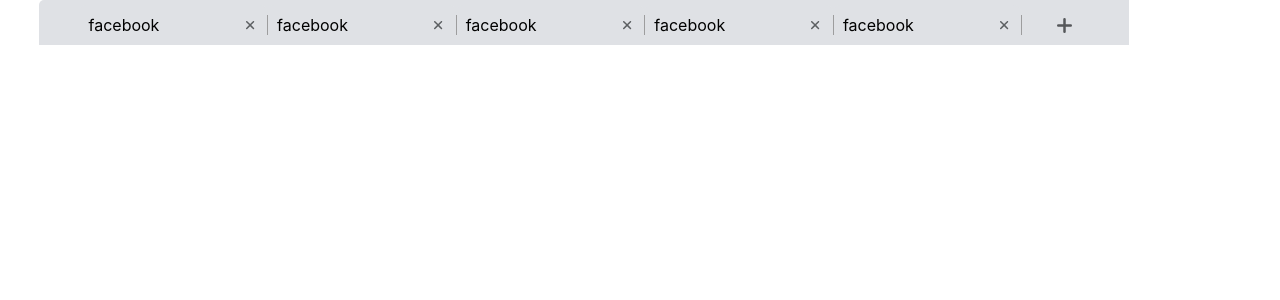
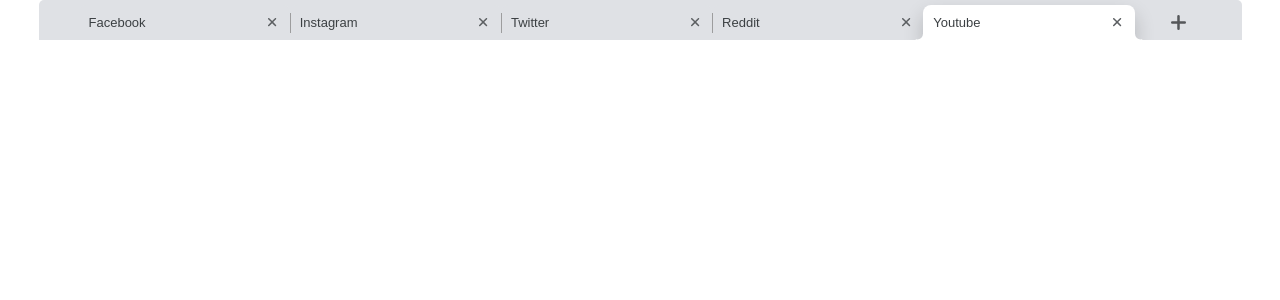
Before and after one commit to hamzaboularbah/styled-chrome-tabs, a React (Create React App) app: page / in a window 1280 px wide. Shown: the top 300 px of the page. Built offline with nearby package versions, Linux system fonts and the light colour scheme.

Commit message:
fixed remove tab issues and added some styles

```diff
--- a/src/App.js
+++ b/src/App.js
@@ -12,7 +12,6 @@
 
 `
 const TabBar = styled.ul`
-  width:1000px;
   margin: 0;
   list-style: none;
   background-color: #dfe1e5;
@@ -28,20 +27,26 @@
   background-color: #dfe1e5;
   padding: 10px 10px;
   border-radius: 8px 8px 0px 0px;
+  color: #3C4043;
+  text-transform: capitalize;
+  font-family : Arial, Helvetica, sans-serif;
+  font-size: 13px;
+  transition: .1s;
+
   ${props =>
     props.active
       ? css`
-        box-shadow: 0 10px 20px rgba(0,0,0,.5);
+        box-shadow: 0 10px 20px rgba(0,0,0,.2);
         background-color: #FFFFFF;
         z-index: 2;
         &::after, &::before {
           position: absolute;
           content: "";
           background: transparent;
-          width: 15px;
+          width: 23px;
           height: 15px;
           border-radius: 100%;
-          border-width: 10px;
+          border-width: 4px;
           top: 13px;
           border-style: solid;
         }
@@ -58,7 +63,7 @@
       `
       : css`
        &:hover {
-        background-color: rgba(169,169,169, 0.1);
+        background-color: rgba(255,255,255, 0.5);
         }
         &::after {
           content: "";
@@ -113,13 +118,13 @@
 `
 
 let App = () => {
+
   let _tabs = [
     { id: 1, name: 'facebook', active: false },
-    { id: 2, name: 'facebook', active: false },
-    { id: 3, name: 'facebook', active: false },
-    { id: 4, name: 'facebook', active: false },
-    { id: 5, name: 'facebook', active: false }
-
+    { id: 2, name: 'instagram', active: false },
+    { id: 3, name: 'twitter', active: false },
+    { id: 4, name: 'reddit', active: false },
+    { id: 5, name: 'youtube', active: true }
   ]
   let [tabs, setTabs] = useState(_tabs)
 
@@ -128,7 +133,7 @@
       return item.id > prev ? item.id + 1 : prev + 1
     }, 0)
   }
-  let handleClick = tabID => {
+  let handleClick = (tabID) => {
     setTabs(
       tabs.map(tab =>
         tabID === tab.id
@@ -140,8 +145,14 @@
   let handleAddTab = () => {
     setTabs([...tabs.map(tab => ({ ...tab, active: false })), { id: generateNewID(), name: 'empty', active: true }])
   }
-  let handleCloseTab = (tabID) => {
-    setTabs(tabs.filter(tab => tab.id !== tabID))
+  let handleCloseTab = tabID => {
+    let setActiveLast = index => {
+      newTabs.map(tab => tab.active = false)
+      newTabs[newTabs.length - 1].active = true
+    }
+    let newTabs = tabs.filter(tab => tab.id !== tabID)
+    tabs.map((tab, index) => tab.id === tabID && tab.active && newTabs.length > 0 ? index === newTabs.length ? setActiveLast(index) : newTabs[index].active = true : '')
+    setTabs(newTabs)
   }
 
   return (
```
